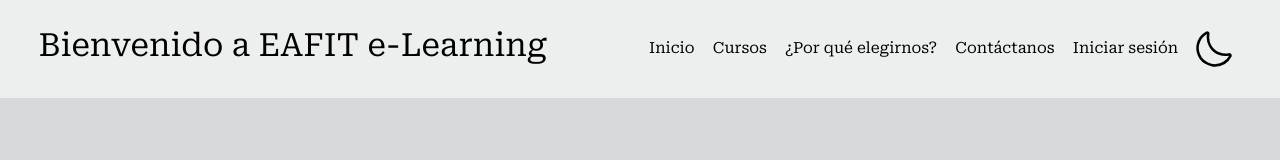
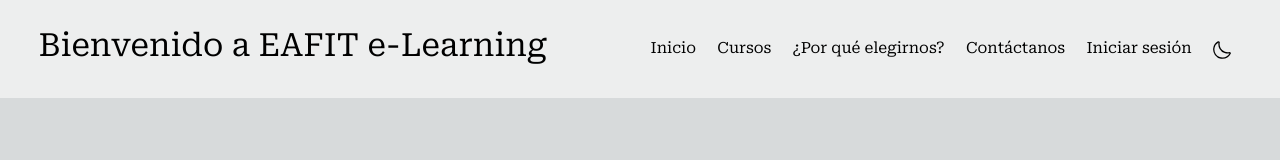
Before and after one commit to rebenew/frontendOmegaCursos, an Angular app: page / in a window 1280 px wide. Shown: the top 160 px of the page. Built offline with nearby package versions, Linux system fonts and the light colour scheme.

Commit message:
Refactor navbar component and update resources JSON
- Remove 'menuNav' class from dark mode toggle div
- Reduce dark mode toggle image container width
- Clean up console logs in navbar component
- Add new resource entry in resources JSON

```diff
--- a/src/app/Components/navbar/navbar.component.html
+++ b/src/app/Components/navbar/navbar.component.html
@@ -6,7 +6,7 @@
     <a class="menuNav" href='#testimonials'>¿Por qué elegirnos?</a>
     <a class="menuNav" href='#contacto'>Contáctanos</a>
     <a class="menuNav" routerLink="/login2" routerLinkActive="active">Iniciar sesión</a>
-    <div class="menuNav DivImg" (click)="toggleDarkMode()">
+    <div class="DivImg" (click)="toggleDarkMode()">
       <img class="darkHome" src="/iconsMenu/dark/dark.svg" alt="">
       <img class="lightHome" src="/iconsMenu/light/dark.svg" alt="">
     </div>
--- a/src/app/Components/navbar/navbar.component.scss
+++ b/src/app/Components/navbar/navbar.component.scss
@@ -24,7 +24,7 @@ nav {
 }
 
 .DivImg{
-  width: 6%;
+  width: 3%;
 }
 
 .menuNav img {
```
Also changed, not shown: src/app/Components/navbar/navbar.component.ts (+5 -5 lines), src/assets/resources_IA_para_todos.json (+10 -0 lines).
